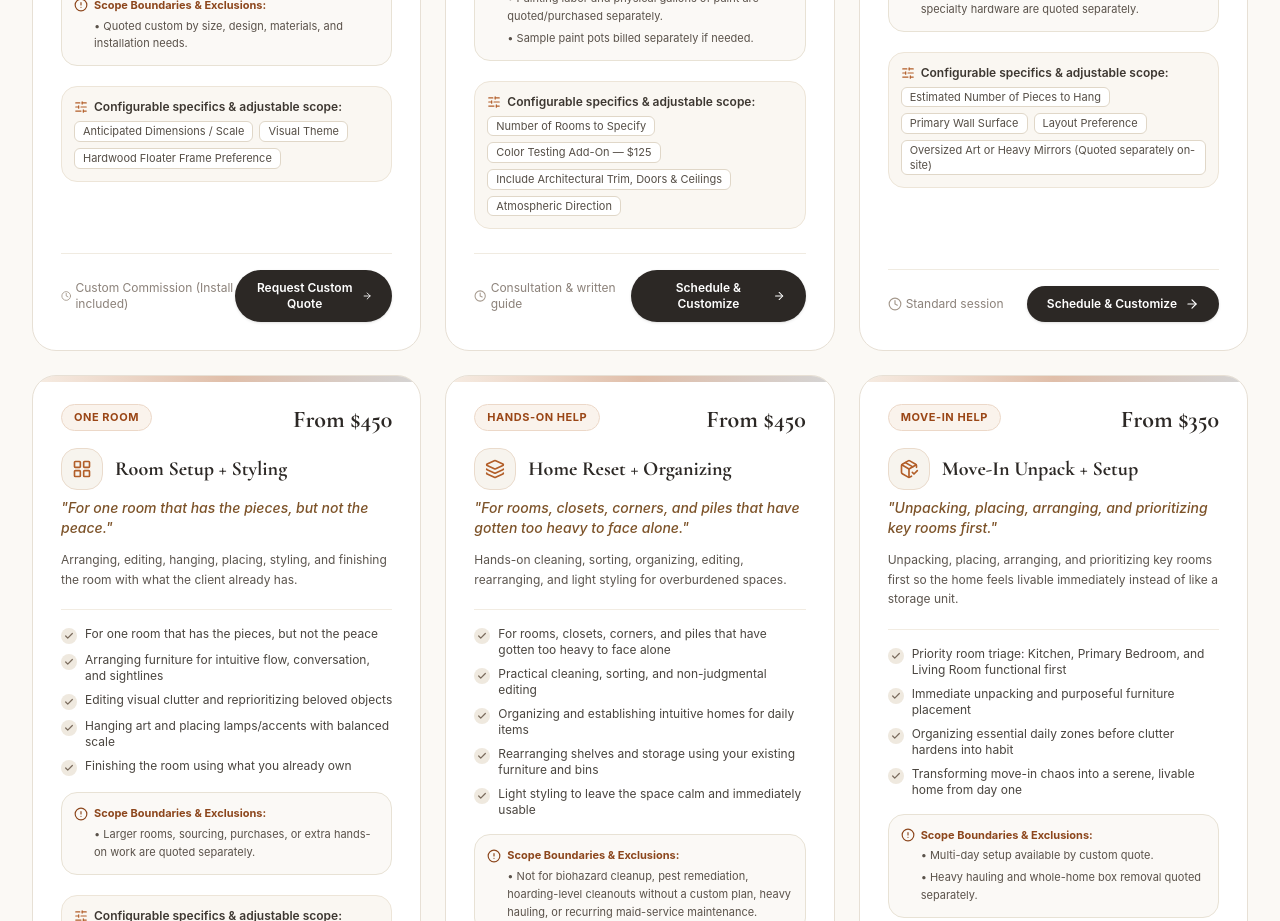
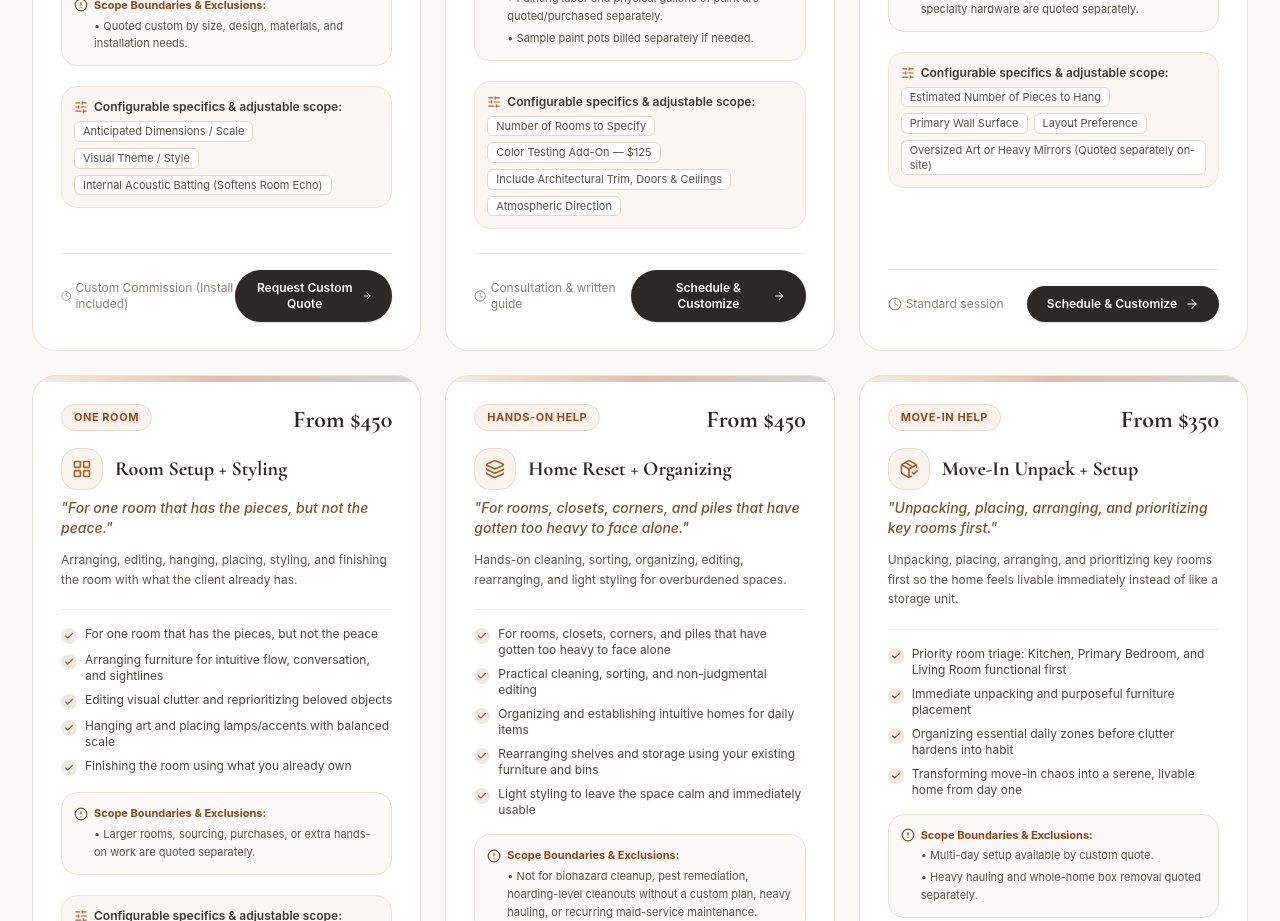
Before and after one commit to Tallslimcollins/Home-Revival-Service-and-Intake-app, a React (Vite) app: page / in a window 1280 px wide. Shown: the part 1300-2221 px from the top of the page. Built offline with nearby package versions, Linux system fonts and the light colour scheme; no server answers.

Commit message:
Remove external wood/floater frame options; clarify gallery-wrapped internal stretcher bar construction with acoustic core

```diff
--- a/src/data/initialBookings.ts
+++ b/src/data/initialBookings.ts
@@ -97,7 +97,7 @@ export const INITIAL_BOOKINGS: Booking[] = [
       },
       {
         id: 'li-13',
-        description: 'White Oak natural rubbed floater frame',
+        description: 'Internal solid pine heavy-duty stretcher bar frame & acoustic core',
         amount: 160,
         type: 'materials'
       },
@@ -113,7 +113,7 @@ export const INITIAL_BOOKINGS: Booking[] = [
     specifics: {
       approximateScale: '48" x 72" Grand Architectural Scale',
       subjectDirection: 'Botanical & Flora Study',
-      floaterFrameOption: 'Natural Rubbed White Oak Frame',
+      acousticBatting: true,
       roomLocation: 'Dining room tall niche with evening chandelier lighting'
     },
     specialInstructions: 'Need acoustic dampening because dining room has hardwood floors and high ceilings.',
@@ -124,7 +124,7 @@ export const INITIAL_BOOKINGS: Booking[] = [
         adjustedBy: 'Stevan Collins Lazich',
         previousTotal: 850,
         newTotal: 1140,
-        reason: 'Client upgraded from 40x60 to 48x72 with solid White Oak floater frame',
+        reason: 'Client upgraded from 40x60 to 48x72 gallery-wrapped architectural scale',
         notes: 'Custom commission quoted and built by Stevan in Midtown studio.'
       }
     ],
--- a/src/data/services.ts
+++ b/src/data/services.ts
@@ -41,8 +41,7 @@ export const SERVICES_CATALOGUE: ServiceOffering[] = [
     defaultSpecifics: {
       approximateScale: '40" x 60" Statement Scale',
       subjectDirection: 'Botanical & Flora Study',
-      acousticBattingBacking: true,
-      floaterFrameOption: 'Natural Rubbed Hardwood Frame'
+      acousticBatting: true,
     },
     specificOptions: [
       {
@@ -60,7 +59,7 @@ export const SERVICES_CATALOGUE: ServiceOffering[] = [
       },
       {
         id: 'subjectDirection',
-        name: 'Visual Theme',
+        name: 'Visual Theme / Style',
         type: 'select',
         options: [
           'Botanical & Flora Study',
@@ -71,15 +70,11 @@ export const SERVICES_CATALOGUE: ServiceOffering[] = [
         defaultValue: 'Botanical & Flora Study'
       },
       {
-        id: 'floaterFrameOption',
-        name: 'Hardwood Floater Frame Preference',
-        type: 'select',
-        options: [
-          'Natural Rubbed White Oak Frame',
-          'Walnut Stained Hardwood Frame',
-          'Unframed Clean Textile Wrap'
-        ],
-        defaultValue: 'Natural Rubbed White Oak Frame'
+        id: 'acousticBatting',
+        name: 'Internal Acoustic Batting (Softens Room Echo)',
+        type: 'boolean',
+        defaultValue: true,
+        description: 'Concealed internal acoustic layer behind fabric wrap'
       }
     ]
   },
```
